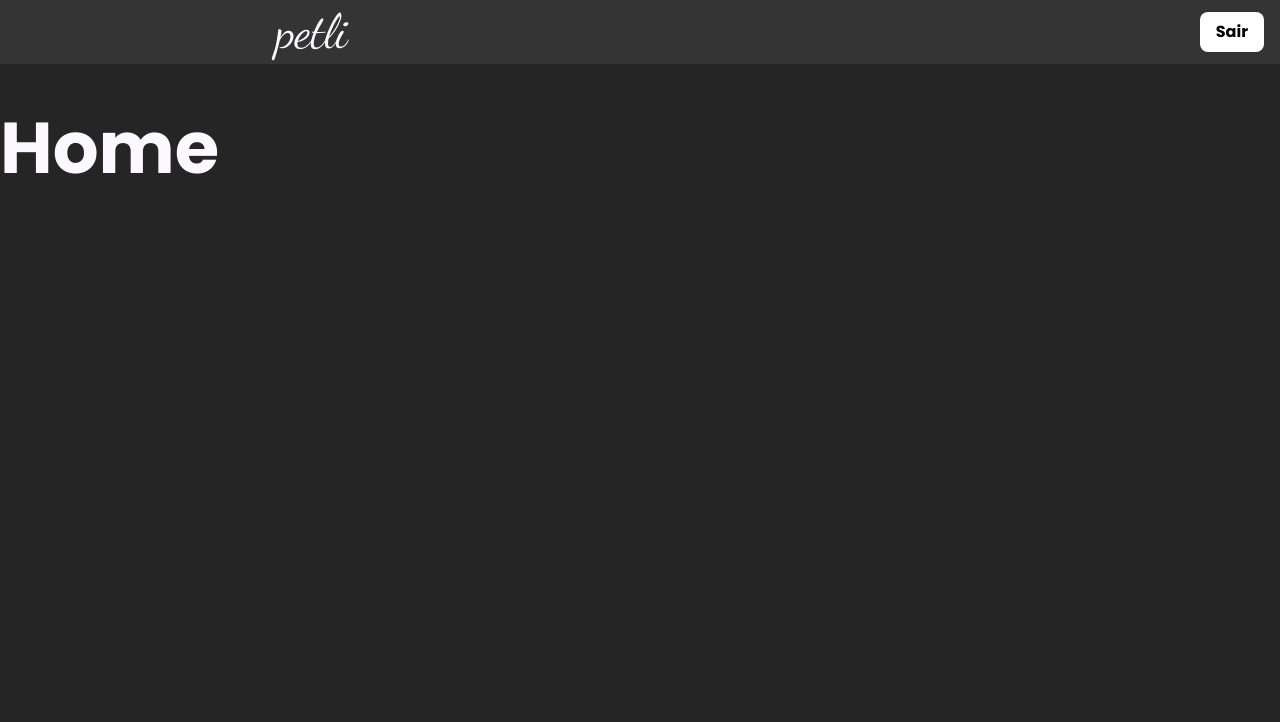
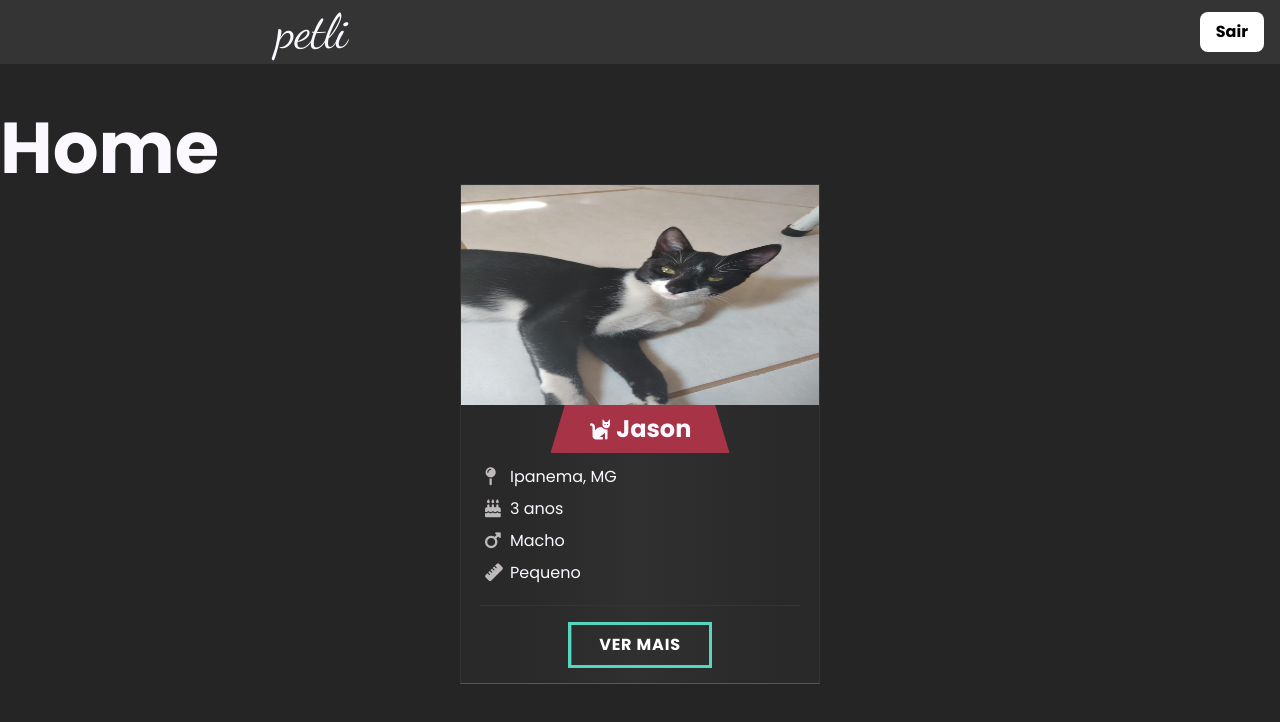
Before and after one commit to emersonjuunior/petli, a React (Vite) app: page / in a window 1280 px wide. Shown: the top 722 px of the page. Built offline with nearby package versions, Linux system fonts and the light colour scheme; no server answers.

Commit message:
Componente de card dos Pets

```diff
--- a/src/App.tsx
+++ b/src/App.tsx
@@ -12,6 +12,7 @@ import Login from "./pages/Login";
 import Profile from "./pages/Profile";
 import NotFound from "./pages/NotFound";
 import Success from "./components/Success";
+import CreatePet from "./pages/CreatePet";
 
 function App() {
   const { user, loading, successNotification, successMsg } = useUserContext();
@@ -30,6 +31,7 @@ function App() {
           <Route path="/cadastro" element={user ? <Home /> : <Register />} />
           <Route path="/login" element={user ? <Home /> : <Login />} />
           <Route path="/:username" element={<Profile />} />
+          <Route path="/novo-pet" element={<CreatePet />} />
         </Routes>
       </BrowserRouter>
     </div>
--- a/src/components/CreateUserModal.tsx
+++ b/src/components/CreateUsernameModal.tsx
@@ -4,7 +4,7 @@ import Error from "./Error";
 import { useAuthentication } from "../hooks/useAuthentication";
 import { useUserContext } from "../context/UserContext";
 
-const CreateUserModal = () => {
+const CreateUsernameModal = () => {
   const { user } = useUserContext();
   const [username, setUsername] = useState<string>("");
   const [name, setName] = useState<string>("");
@@ -94,4 +94,4 @@ const CreateUserModal = () => {
   );
 };
 
-export default CreateUserModal;
+export default CreateUsernameModal;
--- /dev/null
+++ b/src/components/File.tsx
@@ -0,0 +1,37 @@
+import { ChangeEvent, useState } from "react";
+
+const File = () => {
+  const [imageURL, setImageURL] = useState<string | null>(null);
+
+  const handleFileUpload = async (e: ChangeEvent<HTMLInputElement>) => {
+    const file = e.target.files![0];
+
+    if (!file) return;
+
+    const data = new FormData();
+    data.append("file", file);
+    data.append("upload_preset", "ml_default");
+    data.append("cloud_name", "djzmzwwtm");
+
+    const res = await fetch(
+      "https://api.cloudinary.com/v1_1/djzmzwwtm/image/upload",
+      {
+        method: "POST",
+        body: data,
+      }
+    );
+
+    const uploadedImageURL = await res.json();
+    setImageURL(uploadedImageURL.url);
+    console.log(uploadedImageURL.url);
+  };
+
+  return (
+    <div>
+      <input type="file" onChange={handleFileUpload} />
+      {imageURL && <img src={imageURL} alt="Imagem" />}
+    </div>
+  );
+};
+
+export default File;
--- /dev/null
+++ b/src/components/PetCard.tsx
@@ -0,0 +1,67 @@
+import { IPetCard } from "../interfaces/Pet";
+
+const PetCard = ({
+  name,
+  species,
+  image,
+  location,
+  age,
+  gender,
+  size,
+}: IPetCard) => {
+  return (
+    <div className="pet-card w-[310px] md:w-[360px] h-[500px] border-1 border-bgGray bg-[#292929] border-b-secondaryRed mx-auto relative flex flex-col group">
+      <div>
+        <img
+          src={image}
+          alt={`Foto do Pet ${name}`}
+          className="w-full max-h-[220px]"
+        />
+      </div>
+      <h3
+        id="pet-card-title"
+        className="text-2xl font-bold bg-secondaryRed px-5 py-2 w-fit min-w-1/2 group-hover:min-w-[60%] duration-300 text-center mx-auto mb-3"
+      >
+        <i
+          className={`fa-solid ${
+            species === "Cachorro" ? "fa-dog" : "fa-cat"
+          } text-xl`}
+        ></i>{" "}
+        {name}
+      </h3>
+      <ul className="flex flex-col gap-2 px-6 mb-5">
+        <li className="flex items-center">
+          <i className="fa-solid fa-map-pin text-lg text-[#bebaba] min-w-[25px] group-hover:text-[#e4e3e3]"></i>{" "}
+          {location}
+        </li>
+        <li className="flex items-center">
+          <i className="fa-solid fa-cake-candles text-lg text-[#bebaba] min-w-[25px] group-hover:text-[#e4e3e3]"></i>{" "}
+          {age}
+        </li>
+        <li className="flex items-center">
+          <i
+            className={`fa-solid ${
+              gender === "Macho" ? "fa-mars" : "fa-venus"
+            } text-lg text-[#bebaba] min-w-[25px] group-hover:text-[#e4e3e3]`}
+          ></i>{" "}
+          {gender}
+        </li>
+        <li className="flex items-center">
+          <i className="fa-solid fa-ruler text-lg text-[#bebaba] min-w-[25px] group-hover:text-[#e4e3e3]"></i>
+          {size}
+        </li>
+      </ul>
+      <div className="bg-bgGray w-full max-w-[90%] h-[1px] mx-auto mb-4 group-hover:bg-[#404040]"></div>
+      <div className="flex items-center justify-center">
+        <button className="pet-btn inline-block px-7 py-2 font-bold text-white border-3 border-accentBlue cursor-pointer relative overflow-hidden z-10 bg-transparent">
+          <span className="relative z-10 uppercase tracking-wider">
+            Ver mais
+          </span>
+          <span className="button-span absolute inset-0 bg-accentBlue transform -translate-x-full transition-all duration-300 z-0"></span>
+        </button>
+      </div>
+    </div>
+  );
+};
+
+export default PetCard;
--- a/src/index.css
+++ b/src/index.css
@@ -47,3 +47,15 @@
     width: 0;
   }
 }
+
+#pet-card-title {
+  clip-path: polygon(8% 0%, 92% 0%, 100% 100%, 0% 100%);
+}
+
+.pet-card {
+  background: linear-gradient(90deg, #292929 15%, #303030 49%, #292929 91%);
+}
+
+.pet-btn:hover .button-span {
+  transform: translateX(100%);
+}
--- a/src/interfaces/Pet.ts
+++ b/src/interfaces/Pet.ts
@@ -1,9 +1,11 @@
-interface IPetCard {
+export interface IPetCard {
   name?: string;
+  species: string;
+  image: string;
   location: string;
-  age: number;
-  gender: string;
-  size: Size;
+  age: string;
+  gender: "Macho" | "Fêmea" | "Desconhecido";
+  size: "Pequeno" | "Médio" | "Grande";
 }
 
 export interface IPet {
@@ -12,8 +14,8 @@ export interface IPet {
   species: Species;
   breed: string;
   age: number;
-  size: Size;
-  gender: Gender;
+  size: "Pequeno" | "Médio" | "Grande";
+  gender: "Macho" | "Fêmea" | "Desconhecido";
   image: string;
 
   vaccinated: boolean | string;
@@ -44,18 +46,6 @@ enum Species {
   other = "Outro",
 }
 
-enum Size {
-  small = "Pequeno",
-  medium = "Médio",
-  large = "Grande",
-}
-
-enum Gender {
-  male = "Macho",
-  female = "Fêmea",
-  unknown = "Desconhecido",
-}
-
 enum Energy {
   low = "Baixa",
   medium = "Média",
--- /dev/null
+++ b/src/pages/CreatePet.tsx
@@ -0,0 +1,9 @@
+const CreatePet = () => {
+  return (
+    <div>
+
+    </div>
+  )
+}
+
+export default CreatePet
--- a/src/pages/Home.tsx
+++ b/src/pages/Home.tsx
@@ -1,5 +1,6 @@
 import { useUserContext } from "../context/UserContext";
-import CreateUserModal from "../components/CreateUserModal";
+import CreateUsernameModal from "../components/CreateUsernameModal";
+import PetCard from "../components/PetCard";
 
 const Home = () => {
   const { user, displayName, username } = useUserContext();
@@ -8,8 +9,17 @@ const Home = () => {
     <div>
       <h1 className="text-7xl font-bold">Home</h1>
       {user && <h2>Olá, {displayName}</h2>}
-      {user && displayName === "Google" && <CreateUserModal />}
+      {user && displayName === "Google" && <CreateUsernameModal />}
       {user && username && <p>Seu nome de usuário é {username}</p>}
+      <PetCard
+        name="Jason"
+        species="Gato"
+        image="./jason.jpg"
+        location="Ipanema, MG"
+        age="3 anos"
+        gender="Macho"
+        size="Pequeno"
+      />
     </div>
   );
 };
```
Also changed, not shown: public/jason.jpg (added).
